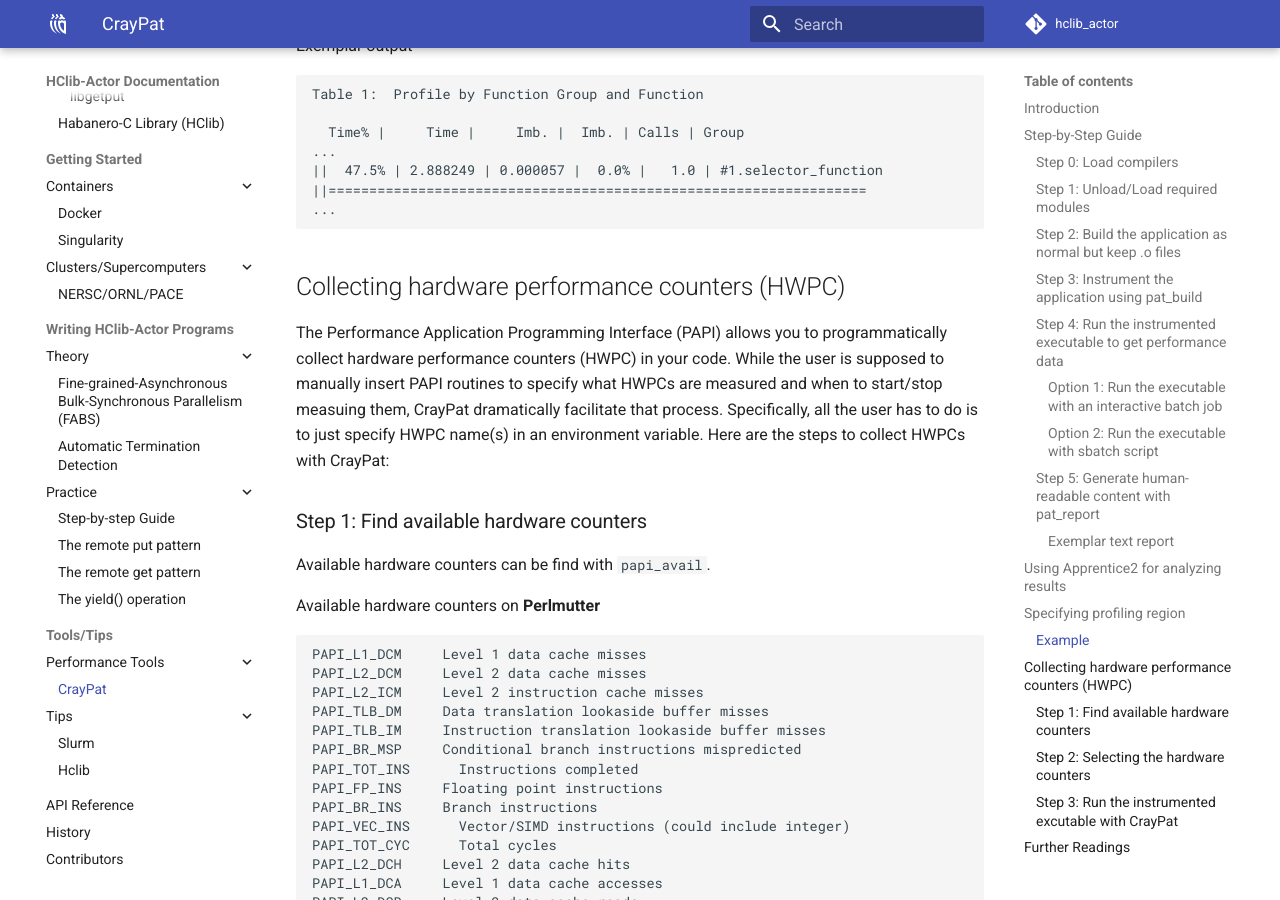
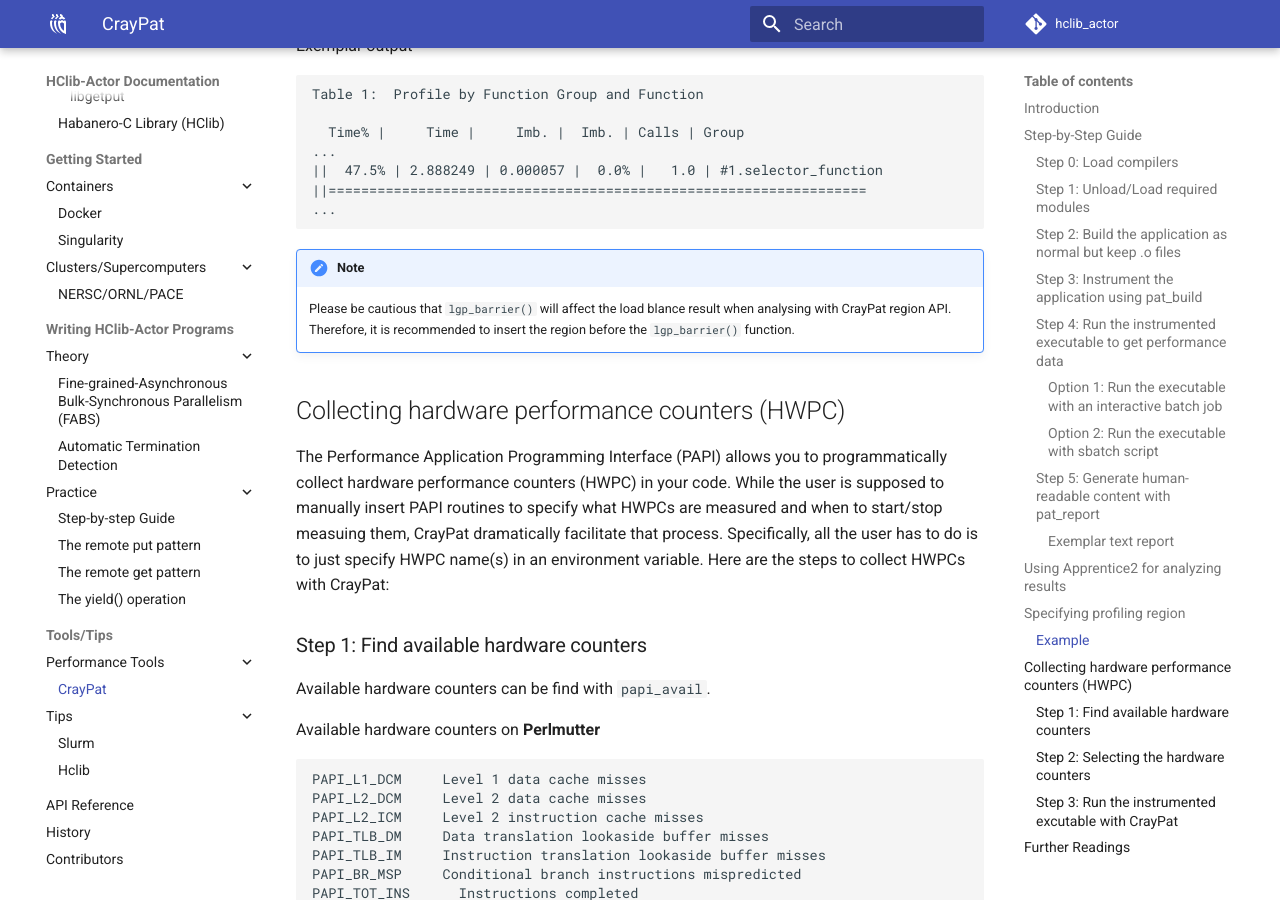
Before and after one commit to ahayashi/hclib-actor, an MkDocs documentation site: the page built from doc/markdowns/tools/craypat.md, in a window 1280 px wide and 900 px high, scrolled down 4849 px. Built offline with MkDocs 1.6.1 and Material for MkDocs 9.7.7, drawn with Linux system fonts in a browser that asks for light colours; comment, search, counter and statistics services are not loaded; some of the changed text lies outside the part shown.

Commit message:
Update craypat.md

````diff
--- a/doc/markdowns/tools/craypat.md
+++ b/doc/markdowns/tools/craypat.md
@@ -196,6 +196,10 @@ Table 1:  Profile by Function Group and Function
 ...
 ```
 
+!!! note
+
+    Please be cautious that `lgp_barrier()` will affect the load blance result when analysing with CrayPat region API. Therefore, it is recommended to insert the region before the `lgp_barrier()` function.
+
 ## Collecting hardware performance counters (HWPC)
 
 The Performance Application Programming Interface (PAPI) allows you to programmatically collect hardware performance counters (HWPC) in your code. While the user is supposed to manually insert PAPI routines to specify what HWPCs are measured and when to start/stop measuing them, CrayPat dramatically facilitate that process. Specifically, all the user has to do is to just specify HWPC name(s) in an environment variable. Here are the steps to collect HWPCs with CrayPat:
````
Also changed, not shown: other parts of doc/markdowns/tools/craypat.md (+1 -1 lines).
